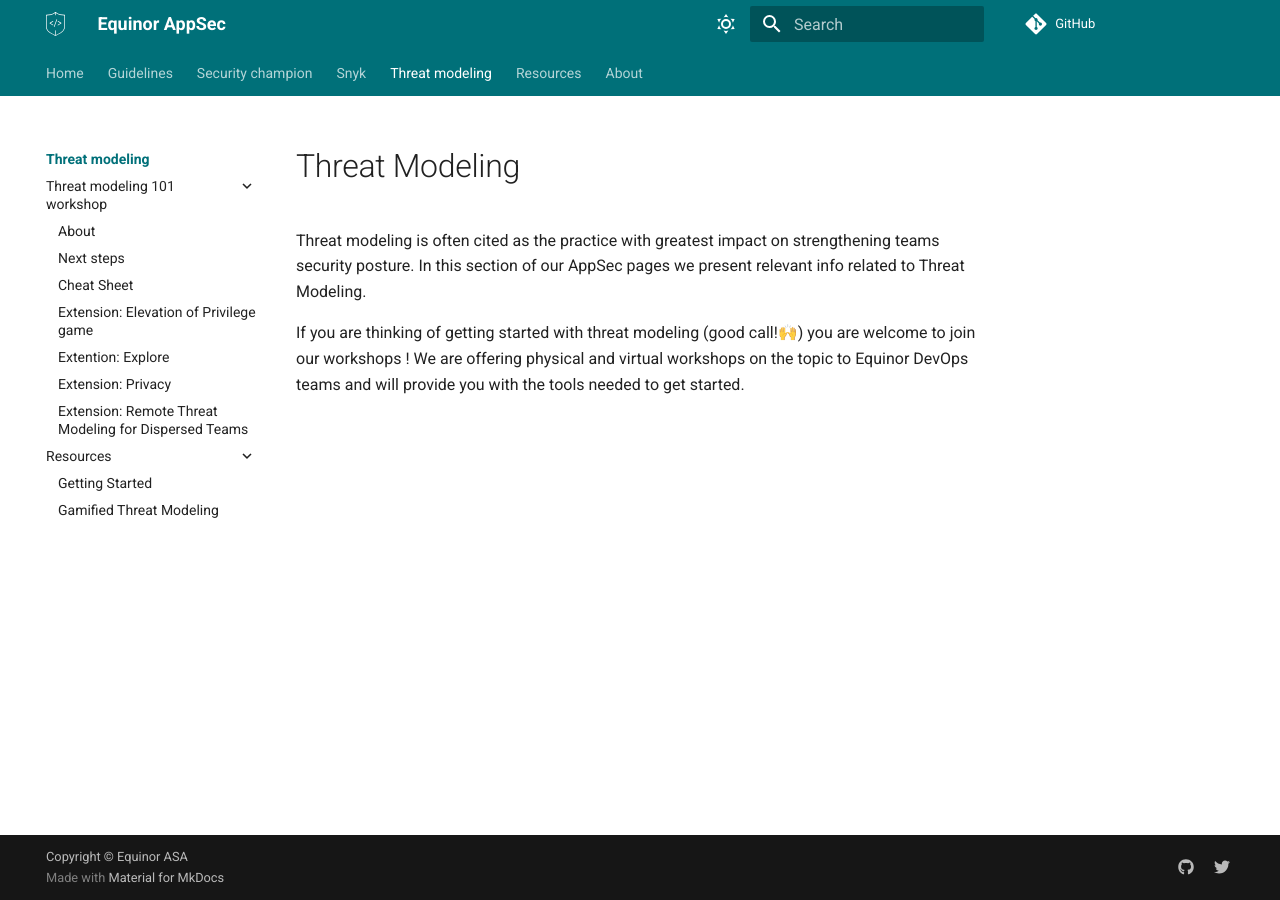
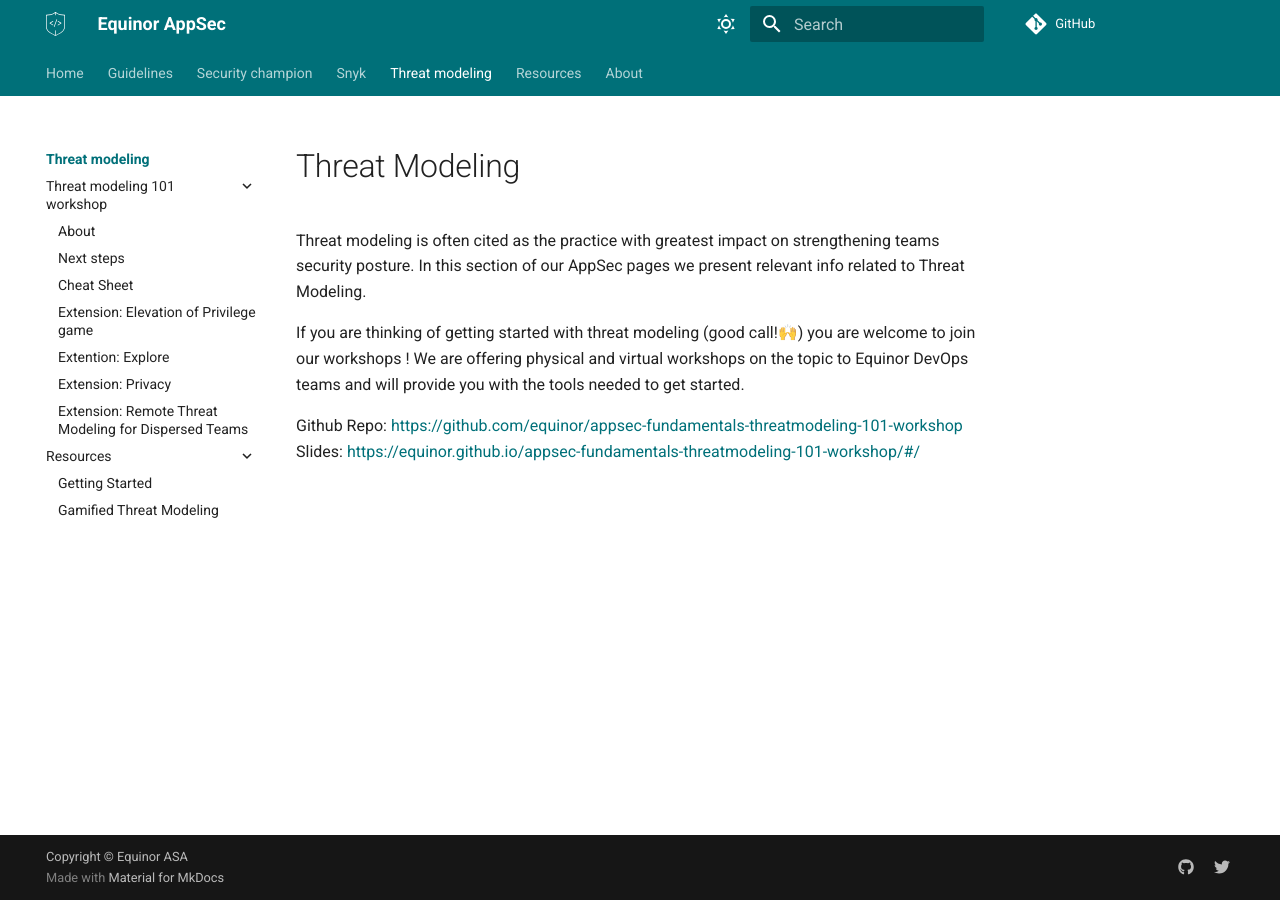
Before and after one commit to equinor/appsec, an MkDocs documentation site: the page built from docs/threat-modeling/index.md, in a window 1280 px wide. Built offline with MkDocs 1.6.1 and Material for MkDocs 9.7.7, drawn with Linux system fonts in a browser that asks for light colours; some web fonts are replaced; comment, search, counter and statistics services are not loaded.

Commit message:
Add linkt to tm repo and slides

```diff
--- a/docs/threat-modeling/index.md
+++ b/docs/threat-modeling/index.md
@@ -3,3 +3,6 @@
 Threat modeling is often cited as the practice with greatest impact on strengthening teams security posture. In this section of our AppSec pages we present relevant info related to Threat Modeling.
 
 If you are thinking of getting started with threat modeling (good call!🙌) you are welcome to join our workshops ! We are offering physical and virtual workshops on the topic to Equinor DevOps teams and will provide you with the tools needed to get started.
+
+Github Repo: [https://github.com/equinor/appsec-fundamentals-threatmodeling-101-workshop](https://github.com/equinor/appsec-fundamentals-threatmodeling-101-workshop)
+Slides: [https://equinor.github.io/appsec-fundamentals-threatmodeling-101-workshop/#/](https://equinor.github.io/appsec-fundamentals-threatmodeling-101-workshop/#/)
```
